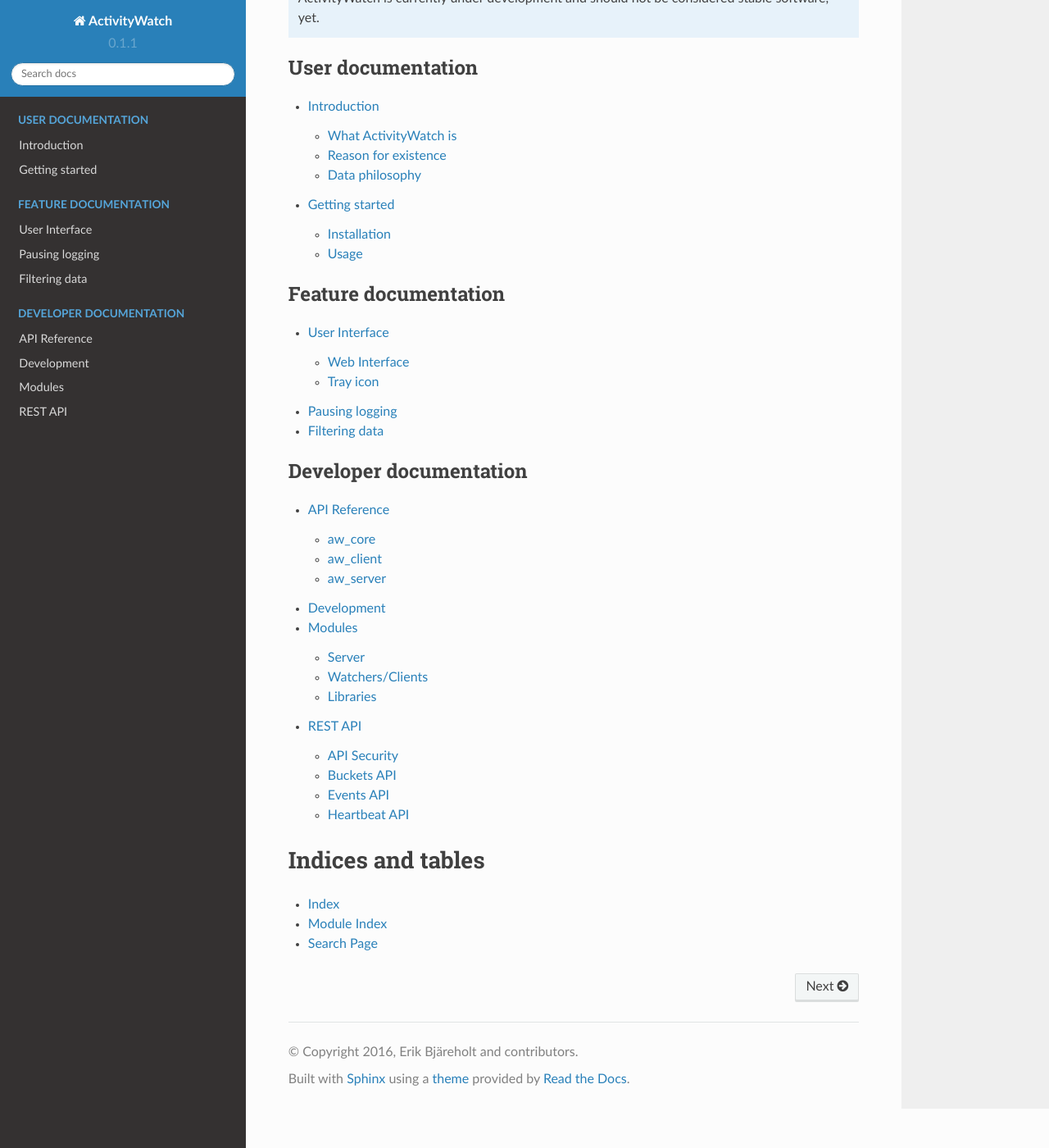
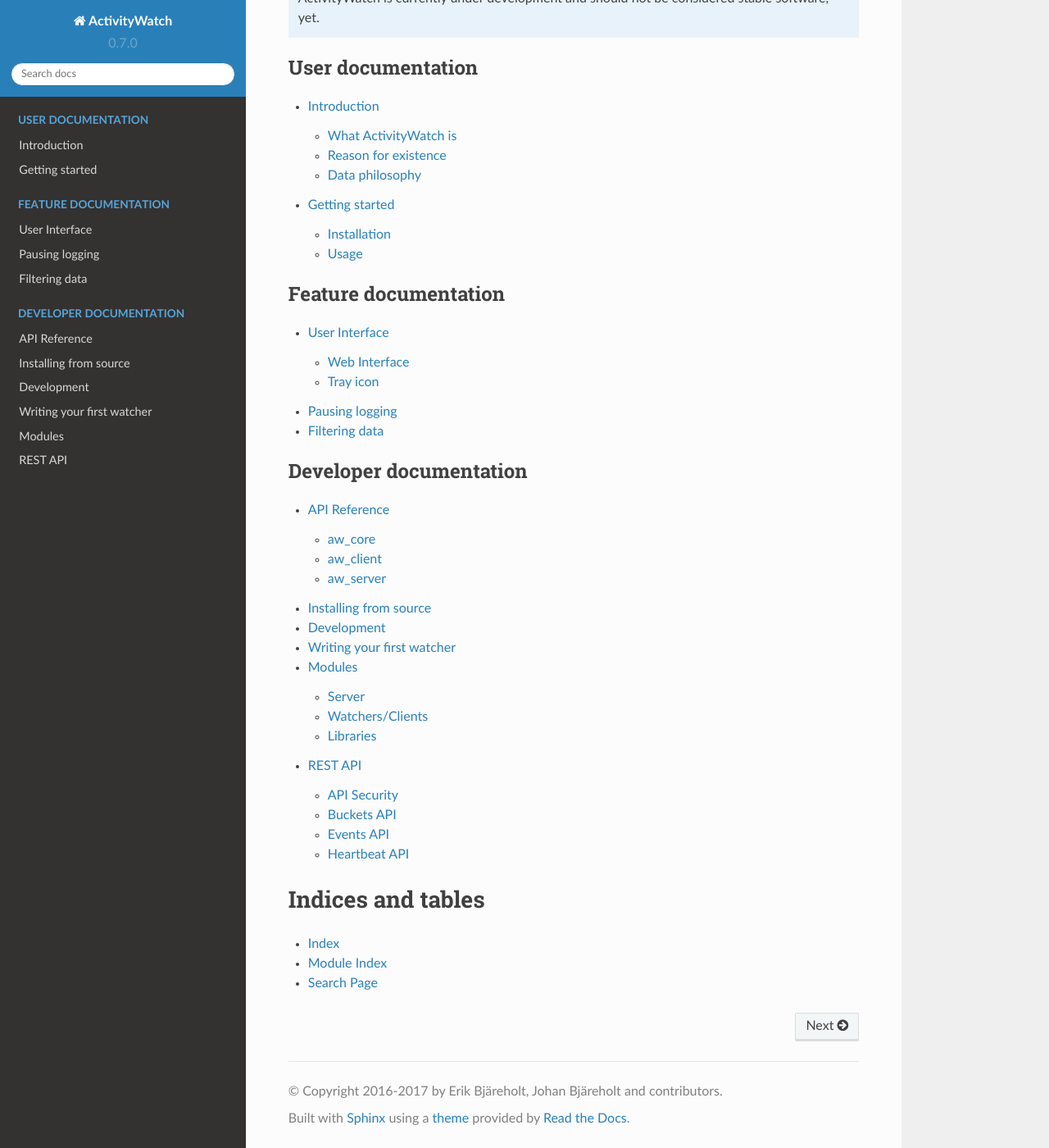
Before and after one commit to ActivityWatch/activitywatch, a Sphinx documentation site: the page built from docs/index.rst, in a window 1280 px wide and 1400 px high, scrolled down 215 px. Shown: the whole window at 82% size. Built offline with Sphinx 7.4.7 and the Read the Docs theme 2.0.0, drawn with Linux system fonts in a browser that asks for light colours.

Commit message:
updated submodules, improved docs

```diff
--- a/docs/api-reference.rst
+++ b/docs/api-reference.rst
@@ -1,7 +1,8 @@
 API Reference
 =============
 
-Here's an API reference for :code:`aw_core`, :code:`aw_client` and :code:`aw_server`. These are the packages that are most central to ActivityWatch.
+Here's an API reference for some of the most central components in :code:`aw_core`, :code:`aw_client` and :code:`aw_server`.
+These are the most important packages in ActivityWatch.
 A lot of it currently lacks proper docstrings, but it's a start.
 
 .. contents::
--- a/docs/conf.py
+++ b/docs/conf.py
@@ -63,17 +63,18 @@
 
 # General information about the project.
 project = 'ActivityWatch'
-copyright = '2016, Erik Bjäreholt and contributors'
-author = 'Erik Bjäreholt and contributors'
+author = 'Erik Bjäreholt, Johan Bjäreholt and contributors'
+copyright = '2016-2017 by {}'.format(author)
 
+# TODO: Automatically detect version (possibly using git tags)
 # The version info for the project you're documenting, acts as replacement for
 # |version| and |release|, also used in various other places throughout the
 # built documents.
 #
 # The short X.Y version.
-version = '0.1.1'
+version = '0.7.0'
 # The full version, including alpha/beta/rc tags.
-release = '0.1.1'
+release = '0.7.0'
 
 # The language for content autogenerated by Sphinx. Refer to documentation
 # for a list of supported languages.
--- a/docs/getting-started.rst
+++ b/docs/getting-started.rst
@@ -15,6 +15,8 @@
 
 To install from a zip-file, simply unextract it into an appropriate directory.
 
+If you want to install from source, see `Installing from source`_.
+
 Usage
 =====
 
--- a/docs/index.rst
+++ b/docs/index.rst
@@ -31,7 +31,9 @@
    :caption: Developer documentation
 
    api-reference
+   installing-from-source
    development
+   writing-watchers
    modules
    rest
 
```
Also changed, not shown: README.md (+22 -28 lines), docs/installing-from-source.rst (added, +33 -0 lines), docs/writing-watchers.rst (added, +38 -0 lines).
